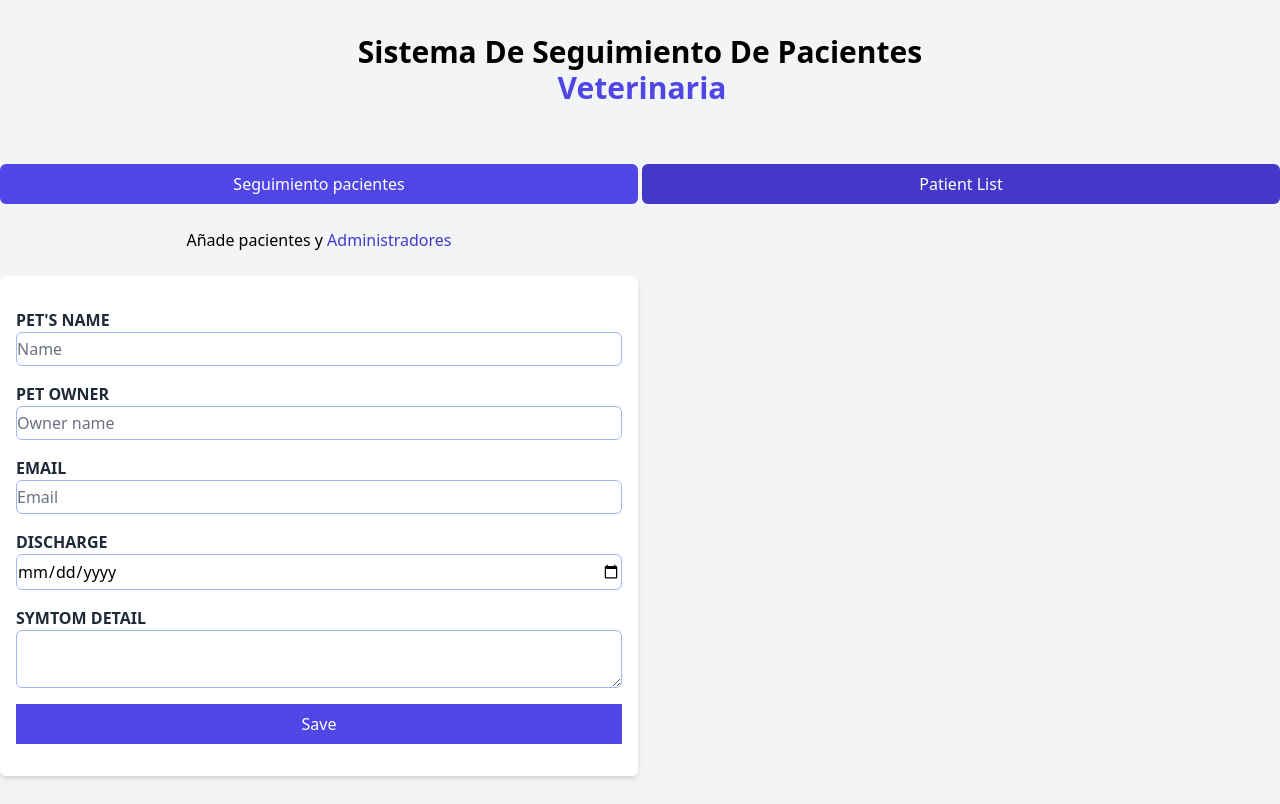
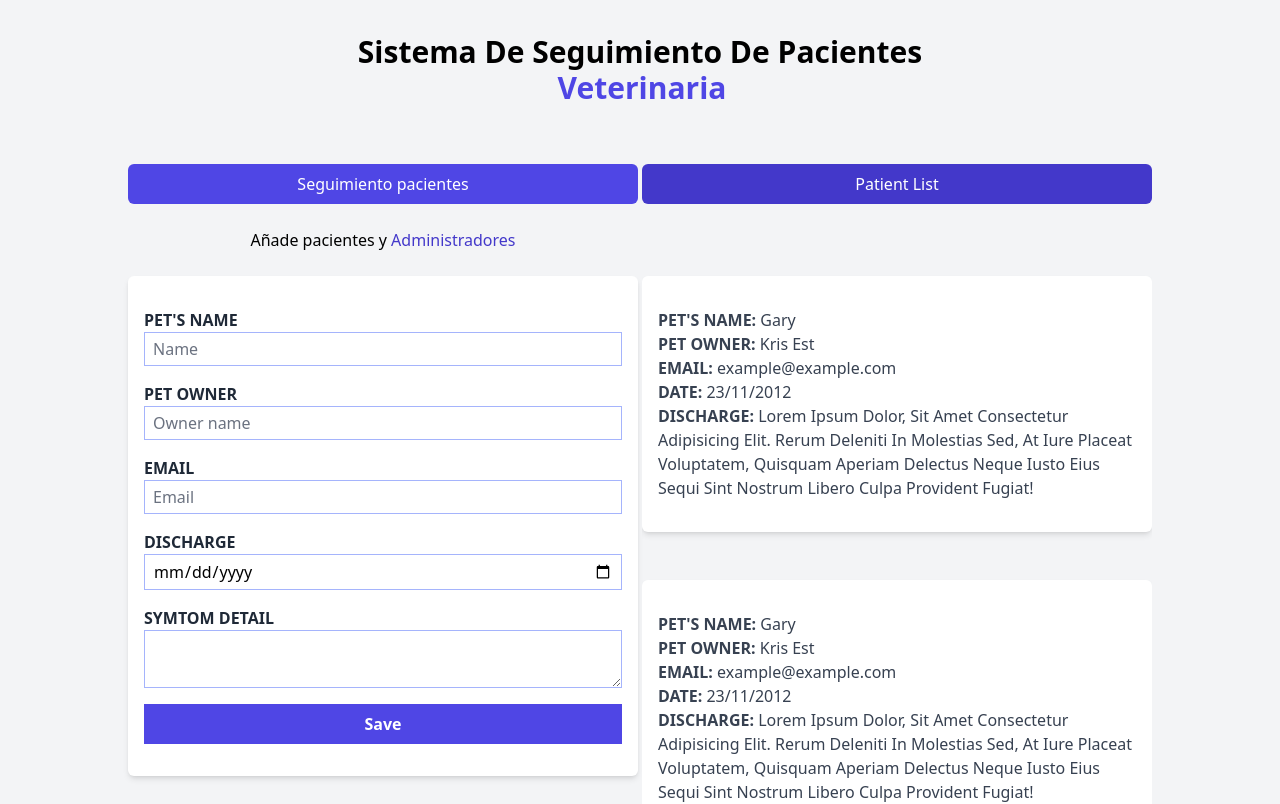
Before and after one commit to luissresources/dating-system-react, a React (Vite) app: page / in a window 1280 px wide. Shown: the top 804 px of the page. Built offline with nearby package versions, Linux system fonts and the light colour scheme.

Commit message:
add components: Patient and Footer

```diff
--- a/src/App.jsx
+++ b/src/App.jsx
@@ -1,17 +1,21 @@
 import Form from './components/Form';
 import Header from './components/Header';
 import PatientList from './components/PatientList';
+import Footer from './components/Footer';
 
 function App() {
 
   return (
-    <div className='container mx-auto mt-6 flex justify-center flex-col'>
-      <Header />
-      <div className='grid md:grid-cols-2 gap-1 mt-12'>
-        <Form />
-        <PatientList />
+    <>
+      <div className='container mx-auto mt-6 flex justify-center flex-col'>
+        <Header />
+        <div className='grid md:grid-cols-2 gap-1 mt-12 lg:px-32'>
+          <Form />
+          <PatientList />
+        </div>
       </div>
-    </div>
+      <Footer />
+    </>
   )
 }
 
--- /dev/null
+++ b/src/components/Footer.jsx
@@ -0,0 +1,11 @@
+import React from 'react'
+
+export const Footer = () => {
+  return (
+    <footer className='py-2 flex justify-center items-center flex-wrap'>
+      <p className='bg-gray-900 text-white w-full text-center py-4'>Hecho con <span className='text-indigo-700 text-2xl'>&#x2665;</span> por LuissDev</p>
+    </footer>
+  )
+}
+
+export default Footer;
--- a/src/components/Form.jsx
+++ b/src/components/Form.jsx
@@ -13,29 +13,29 @@ const Form = () => {
         <div className="flex flex-col mb-4">
           <label htmlFor="pets-name" className="uppercase text-gray-800 font-bold">Pet's name</label>
           <input
-           type="text" id="pets-name" placeholder="Name" className="py-1 border border-indigo-300 rounded-md placeholder-gray-500"/>
+           type="text" id="pets-name" placeholder="Name" className="py-1 border border-indigo-300 px-2 placeholder-gray-500"/>
         </div>
         <div className="flex flex-col mb-4">
           <label htmlFor="pet-owner" className="uppercase text-gray-800 font-bold">Pet owner</label>
           <input
-           type="text" id="pet-owner" placeholder="Owner name" className="py-1 border border-indigo-300 rounded-md placeholder-gray-500"/>
+           type="text" id="pet-owner" placeholder="Owner name" className="py-1 border border-indigo-300 px-2 placeholder-gray-500"/>
         </div>
         <div className="flex flex-col mb-4">
           <label htmlFor="email" className="uppercase text-gray-800 font-bold">Email</label>
           <input
-           type="email" id="email" placeholder="Email" className="py-1 border border-indigo-300 rounded-md placeholder-gray-500"/>
+           type="email" id="email" placeholder="Email" className="py-1 border border-indigo-300 px-2 placeholder-gray-500"/>
         </div>
         <div className="flex flex-col mb-4">
           <label htmlFor="date" className="uppercase text-gray-800 font-bold">Discharge</label>
           <input
-           type="date" id="date" className="py-1 border border-indigo-300 rounded-md placeholder-gray-500"/>
+           type="date" id="date" className="py-1 border border-indigo-300 px-2 placeholder-gray-500"/>
         </div>
         <div className="flex flex-col mb-4">
           <label htmlFor="symptom detail" className="uppercase text-gray-800 font-bold">Symtom detail</label>
           <textarea
-           id="symptom detail" className="py-1 border border-indigo-300 rounded-md placeholder-gray-500"/>
+           id="symptom detail" className="py-1 border border-indigo-300 px-2 placeholder-gray-500"/>
         </div>
-        <input type="submit" value="Save" className="py-2 text-center bg-indigo-600 w-full text-white hover:bg-indigo-700 transition-all cursor-pointer"/>
+        <input type="submit" value="Save" className="py-2 text-center bg-indigo-600 w-full text-white hover:bg-green-700 transition-all cursor-pointer font-bold"/>
       </form>
     </div>
   )
--- /dev/null
+++ b/src/components/Patient.jsx
@@ -0,0 +1,25 @@
+import React from 'react'
+
+export const Patient = () => {
+  return (
+    <div className="patient-list bg-white rounded-md shadow-md px-4 py-8 my-6 sm:my-12">
+      <p className="patient-list__pets-name uppercase text-gray-700 font-bold">Pet's name:{" "}
+        <span className="font-normal capitalize">Gary</span>
+      </p>
+      <p className="patient-list__pet-owner uppercase text-gray-700 font-bold">Pet owner:{" "}
+        <span className="font-normal capitalize">Kris Est</span>
+      </p>
+      <p className="patient-list__email uppercase text-gray-700 font-bold">Email:{" "}
+        <span className="font-normal lowercase">example@example.com</span>
+      </p>
+      <p className="patient-list__date uppercase text-gray-700 font-bold">Date:{" "}
+        <span className="font-normal capitalize">23/11/2012</span>
+      </p>
+      <p className="patient-list__discharge uppercase text-gray-700 font-bold">Discharge:{" "}
+        <span className="font-normal capitalize">Lorem ipsum dolor, sit amet consectetur adipisicing elit. Rerum deleniti in molestias sed, at iure placeat voluptatem, quisquam aperiam delectus neque iusto eius sequi sint nostrum libero culpa provident fugiat!</span>
+      </p>
+    </div>
+  )
+}
+
+export default Patient;
--- a/src/components/PatientList.jsx
+++ b/src/components/PatientList.jsx
@@ -1,7 +1,15 @@
+import Patient from './Patient';
+
 const PatientList = () => {
   return (
     <div className="px-6 md:px-0">
-      <h2 className="px-1 py-2 text-center text-white bg-indigo-700 rounded-md">Patient List</h2>
+      <h2 className="px-1 py-2 text-center text-white bg-indigo-700 rounded-md mb-6">Patient List</h2>
+      <div className='sm:h-screen sm:overflow-y-scroll'>
+        <Patient />
+        <Patient />
+        <Patient />
+        <Patient />
+      </div>
     </div>
   )
 }
```
